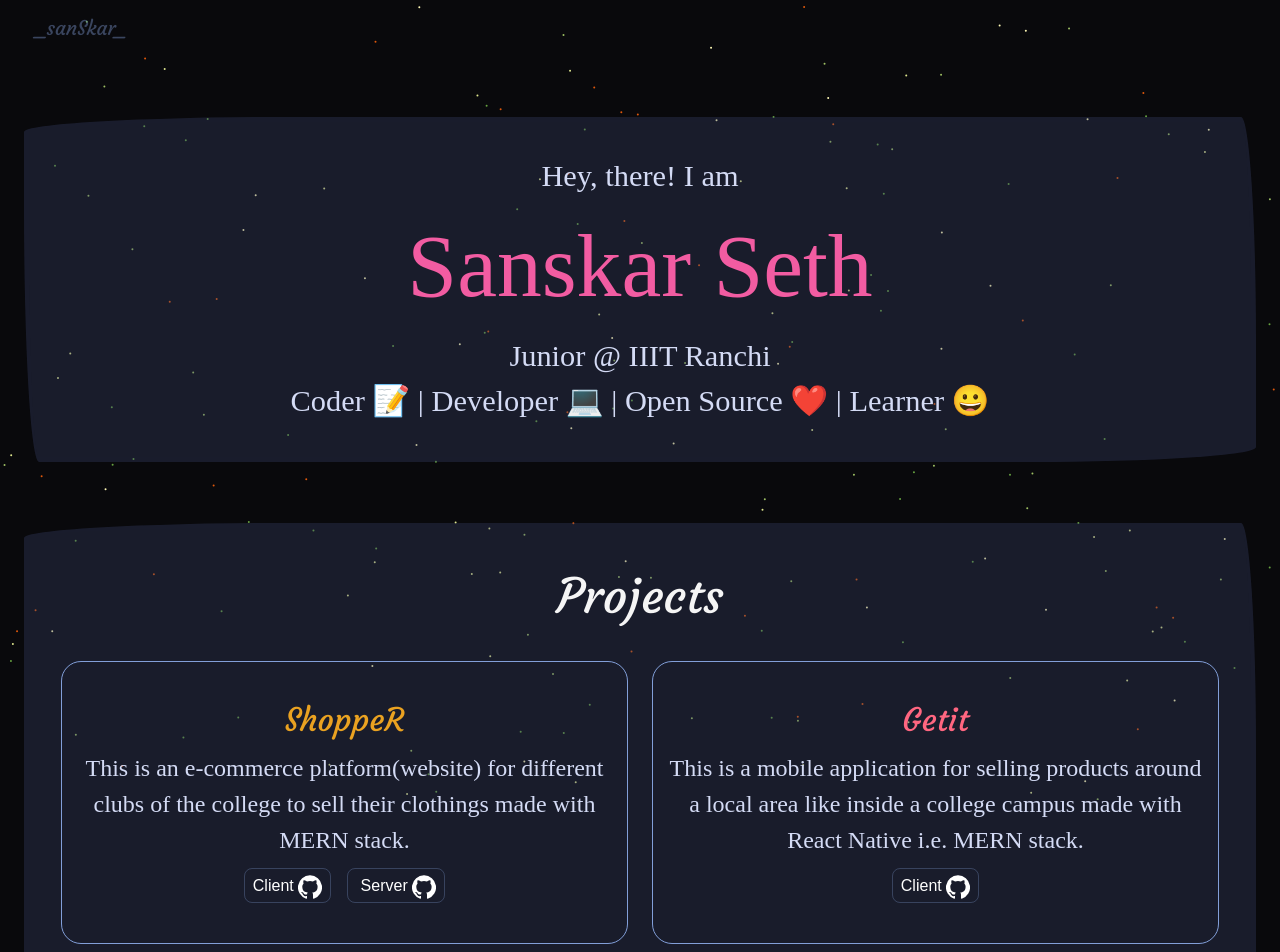
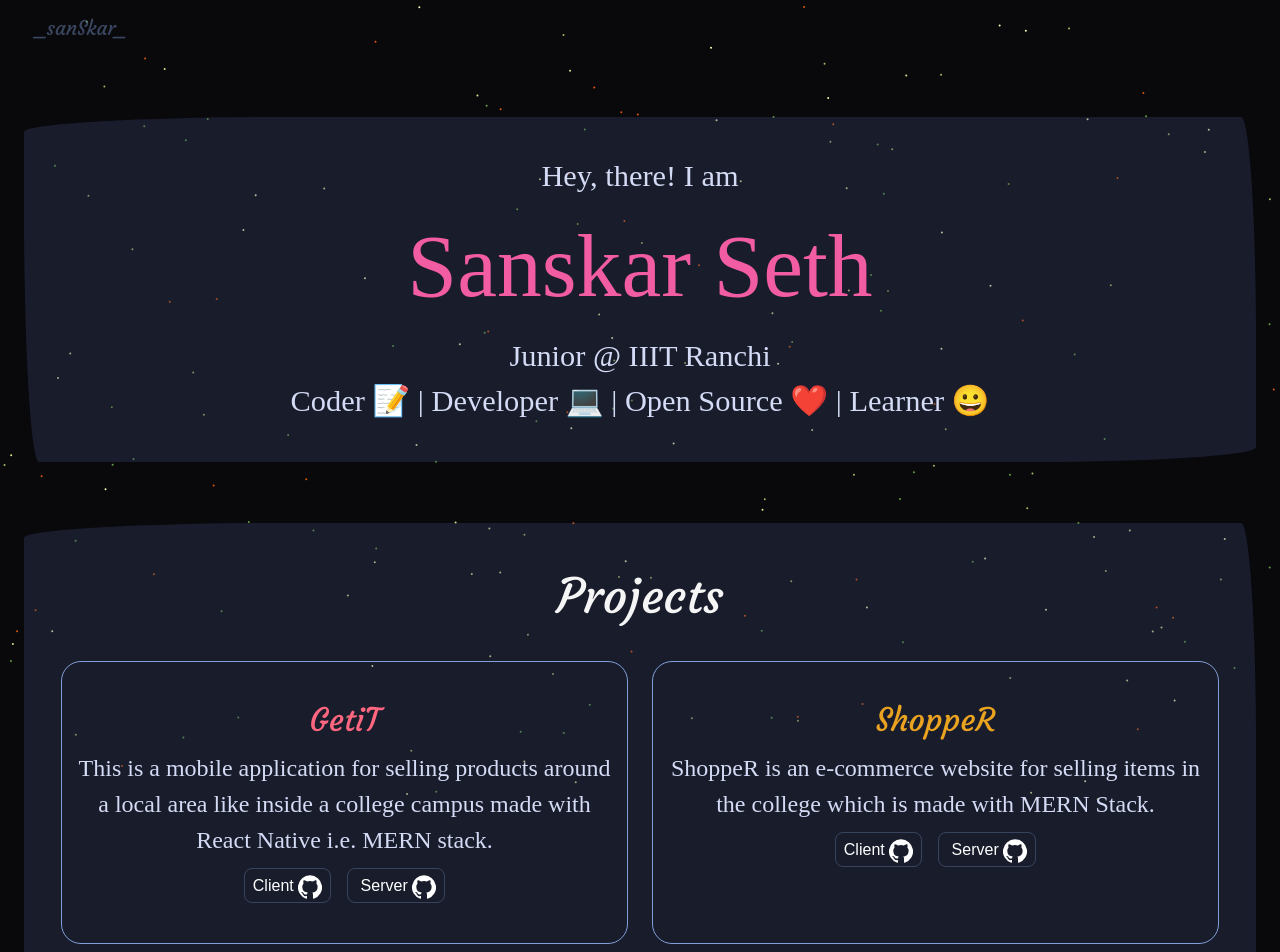
Before and after one commit to sanskarseth/My-Portfolio, a React (Create React App) app: page / in a window 1280 px wide. Shown: the top 952 px of the page. Built offline with nearby package versions, Linux system fonts and the light colour scheme; a web font is replaced by a local one.

Commit message:
updated links

```diff
--- a/src/data/projectList.js
+++ b/src/data/projectList.js
@@ -1,25 +1,26 @@
 export const projectList = [
+	{
+		title: 'GetiT',
+		about:
+			'This is a mobile application for selling products around a local area like inside a college campus made with React Native i.e. MERN stack.',
+		link: 'https://drive.google.com/drive/folders/1WLbxC3IMPv5u_vmNvY2rL7MRppClI8gi?usp=sharing',
+		color: '#ff6680',
+		client: 'https://github.com/sanskarseth/GetiT-Client',
+		server: 'https://github.com/sanskarseth/GetiT-Server',
+	},
 	{
 		title: 'ShoppeR',
 		about:
-			'This is an e-commerce platform(website) for different clubs of the college to sell their clothings made with MERN stack.',
-		link: 'https://dshopper.netlify.app/',
+			'ShoppeR is an e-commerce website for selling items in the college which is made with MERN Stack.',
+		link: 'https://www.iiitrshops.tech/',
 		color: '#eaa221',
 		client: 'https://github.com/sanskarseth/ShoppeR',
-		server: 'https://github.com/sanskarseth/ShoppeR-server',
-	},
-	{
-		title: 'Getit',
-		about:
-			'This is a mobile application for selling products around a local area like inside a college campus made with React Native i.e. MERN stack.',
-		link: 'https://github.com/sanskarseth/Getiiit',
-		color: '#ff6680',
-		client: 'https://github.com/sanskarseth/Getiiit',
+		server: 'https://github.com/sanskarseth/ShoppeR-Server',
 	},
 	{
 		title: 'CricPing',
 		about:
-			'This is a python script which remind users about the upcoming cricket matches through desktop notifications.',
+			'This is a python script that reminds users about the upcoming cricket matches through toss details by sending desktop notifications.',
 		link: 'https://github.com/sanskarseth/CricPing',
 		color: '#53DC57',
 		client: 'https://github.com/sanskarseth/CricPing',
@@ -28,7 +29,7 @@ export const projectList = [
 		title: 'Portfolio',
 		about:
 			'This is my porfolio website describing about myself made with React.',
-		link: 'https://sanskarseth.github.io/My-Portfolio/',
+		link: '',
 		color: '#5C73F2',
 		client: 'https://github.com/sanskarseth/sanskarseth.github.io',
 	},
```
